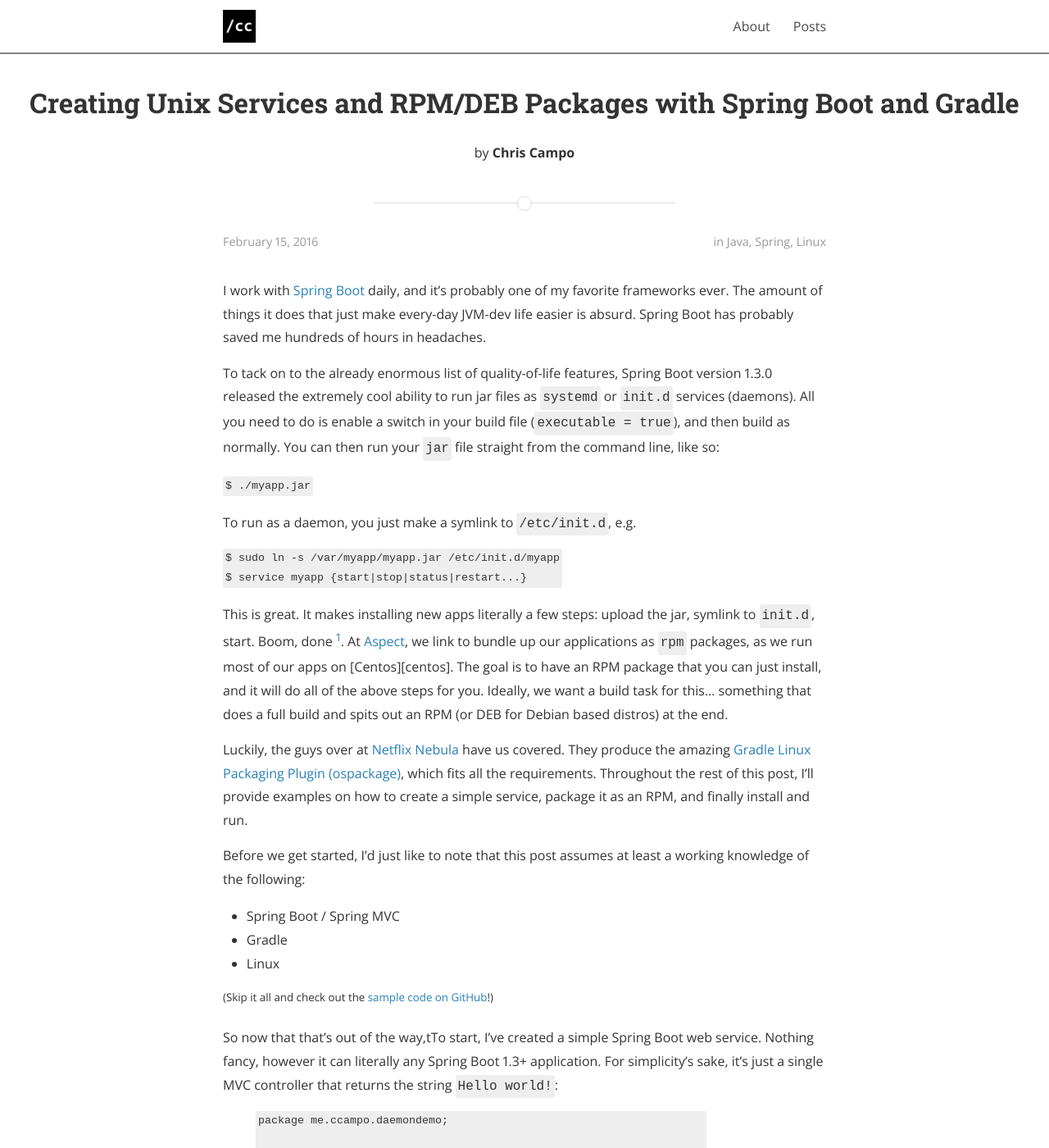
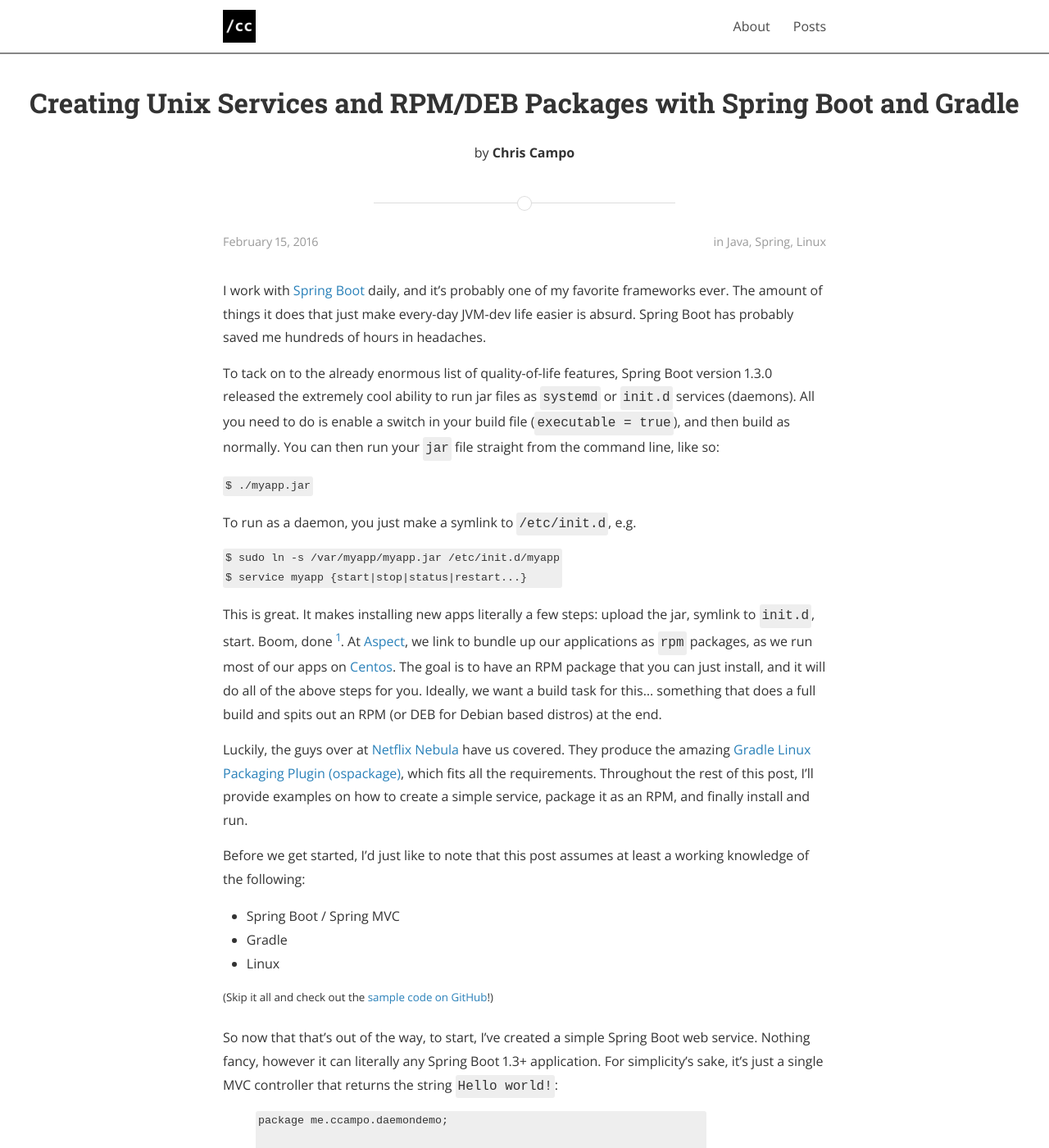
Before and after one commit to ccampo133/ccampo133.github.io, a Jekyll site: the page built from _posts/2016-02-15-boot-service-package.md, in a window 1280 px wide and 1400 px high. Shown: the whole window at 82% size. Built offline with Jekyll 4.4.1, drawn with Linux system fonts in a browser that asks for light colours; nearby versions of some CDN libraries; comment, search, counter and statistics services are not loaded; a style sheet for code colours, icons or effects is not loaded.

Commit message:
Fix some typos

```diff
--- a/_posts/2016-02-15-boot-service-package.md
+++ b/_posts/2016-02-15-boot-service-package.md
@@ -40,7 +40,7 @@
 
 <sup>(Skip it all and check out the [sample code on GitHub][democode]!)</sup>
 
-So now that that's out of the way,tTo start, I've created a simple Spring Boot web service. Nothing fancy, however it
+So now that that's out of the way, to start, I've created a simple Spring Boot web service. Nothing fancy, however it
 can literally any Spring Boot 1.3+ application. For simplicity's sake, it's just a single MVC controller that returns
 the string `Hello world!`:
 
```
Also changed, not shown: other parts of _posts/2016-02-15-boot-service-package.md (+1 -0 lines).
